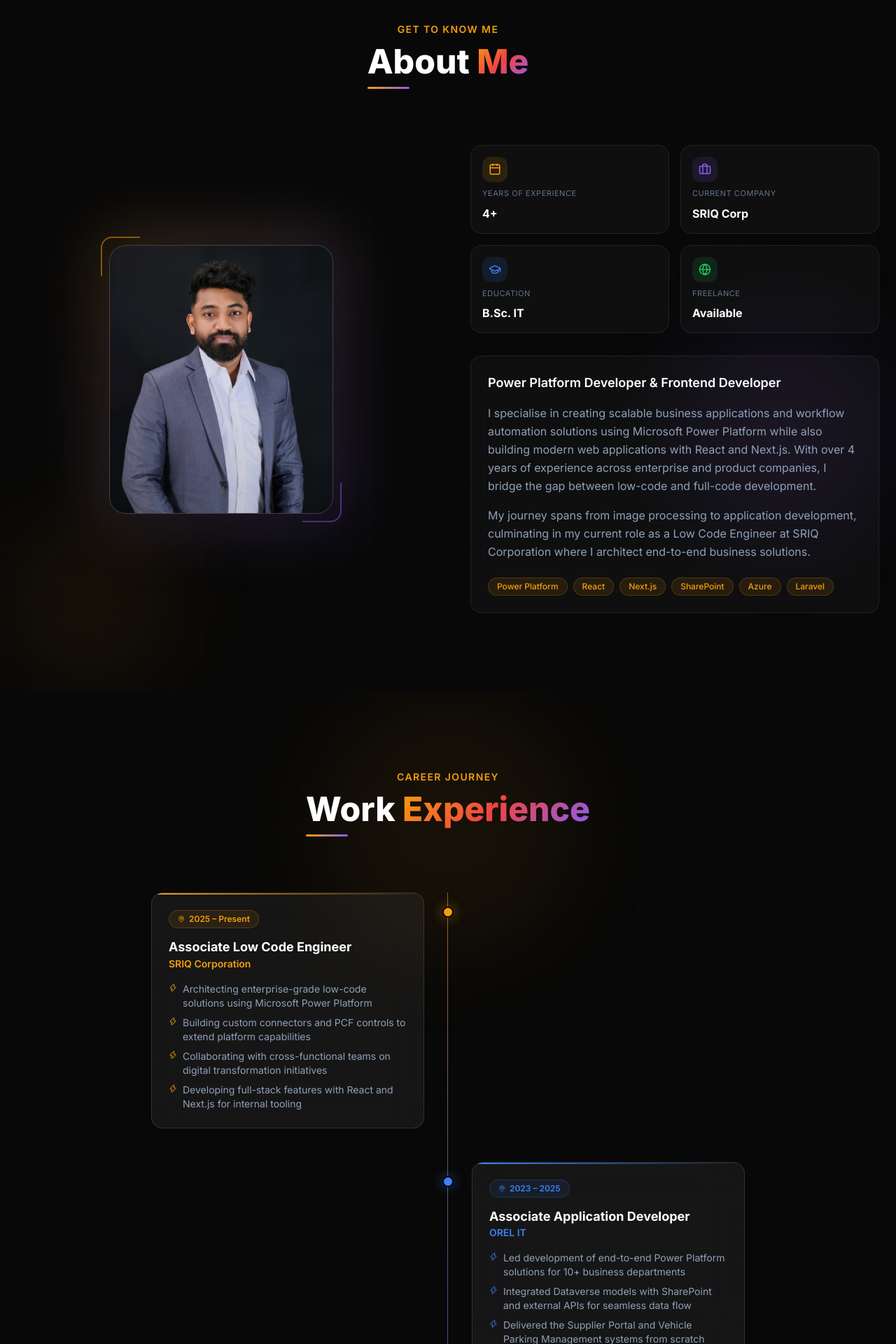
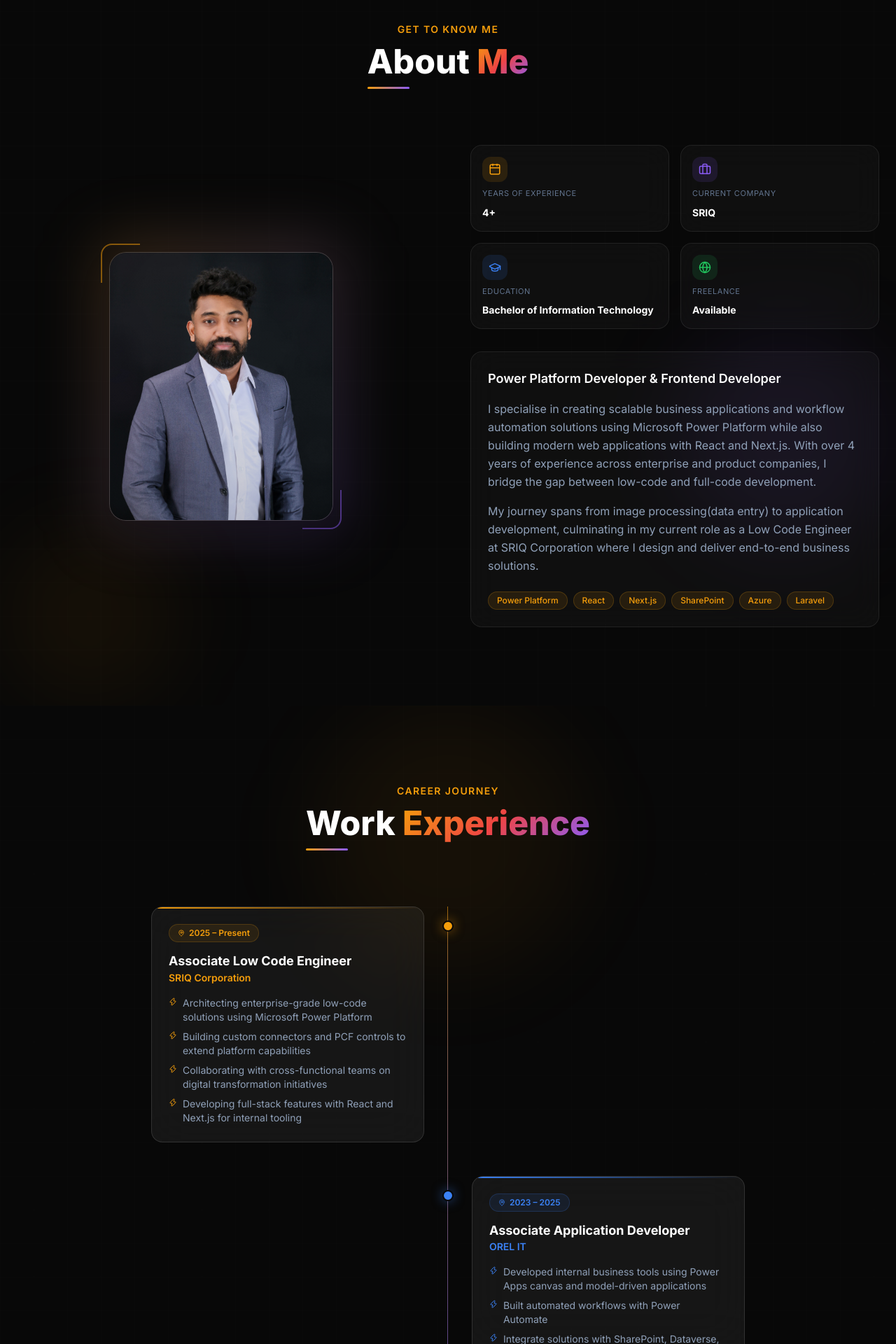
Before and after one commit to EshSang/my-portfolio, a Next.js app: page / in a window 1280 px wide. Shown: the part 880-2800 px from the top of the page at 70% size. Built offline with nearby package versions, Linux system fonts and the light colour scheme.

Commit message:
Update About, Experience, Footer, and Hero components with improved content and styling

```diff
--- a/components/About.tsx
+++ b/components/About.tsx
@@ -4,8 +4,8 @@ import { Briefcase, GraduationCap, Calendar, Globe } from "lucide-react";
 
 const stats = [
   { icon: Calendar,     label: "Years of Experience", value: "4+",           color: "#F59E0B" },
-  { icon: Briefcase,    label: "Current Company",      value: "SRIQ Corp",    color: "#8B5CF6" },
-  { icon: GraduationCap,label: "Education",            value: "B.Sc. IT",     color: "#3B82F6" },
+  { icon: Briefcase,    label: "Current Company",      value: "SRIQ",    color: "#8B5CF6" },
+  { icon: GraduationCap,label: "Education",            value: "Bachelor of Information Technology",     color: "#3B82F6" },
   { icon: Globe,        label: "Freelance",            value: "Available",    color: "#22C55E" },
 ];
 
@@ -92,7 +92,7 @@ export default function About() {
                     <s.icon size={18} style={{ color: s.color }} />
                   </div>
                   <p className="text-[11px] text-slate-500 uppercase tracking-wider">{s.label}</p>
-                  <p className="text-white font-bold text-base">{s.value}</p>
+                  <p className="text-white font-bold text-base text-[14px]">{s.value}</p>
                 </motion.div>
               ))}
             </div>
@@ -109,9 +109,8 @@ export default function About() {
                 companies, I bridge the gap between low-code and full-code development.
               </p>
               <p className="text-slate-400 leading-relaxed text-sm sm:text-base">
-                My journey spans from image processing to application development, culminating in
-                my current role as a Low Code Engineer at SRIQ Corporation where I architect
-                end-to-end business solutions.
+                My journey spans from image processing(data entry) to application development, culminating in
+                my current role as a Low Code Engineer at SRIQ Corporation where I design and deliver end-to-end business solutions.
               </p>
 
               {/* Tags */}
--- a/components/Experience.tsx
+++ b/components/Experience.tsx
@@ -22,9 +22,11 @@ const timeline = [
     period: "2023 – 2025",
     color:  "#3B82F6",
     achievements: [
-      "Led development of end-to-end Power Platform solutions for 10+ business departments",
-      "Integrated Dataverse models with SharePoint and external APIs for seamless data flow",
-      "Delivered the Supplier Portal and Vehicle Parking Management systems from scratch",
+      "Developed internal business tools using Power Apps canvas and model-driven applications",
+      "Built automated workflows with Power Automate",
+      "Integrate solutions with SharePoint, Dataverse, SQL, Dynamics 365, and APIs",
+      "Gather business requirements and convert them into technical solutions.",
+      "Provide support, enhancements, and maintenance for Power Platform solutions.",
       "Mentored junior developers on Power Platform best practices",
     ],
   },
@@ -35,8 +37,9 @@ const timeline = [
     color: "#8B5CF6",
     achievements: [
       "Developed internal business tools using Power Apps canvas and model-driven applications",
-      "Built automated workflows with Power Automate for HR and operations teams",
-      "Assisted senior developers in SharePoint customisation and integration projects",
+      "Built automated workflows with Power Automate",
+      "Integrate solutions with SharePoint, Dataverse, SQL, Dynamics 365, and APIs",
+      "Provide support, enhancements, and maintenance for Power Platform solutions."
     ],
   },
   {
@@ -45,9 +48,9 @@ const timeline = [
     period: "2019 – 2021",
     color:  "#22C55E",
     achievements: [
-      "Processed and quality-checked large volumes of product images for e-commerce platforms",
-      "Collaborated with design teams to ensure brand consistency across digital assets",
-      "Improved workflow efficiency by implementing batch-processing techniques",
+      "Accurately annotate and label image and video data according to predefined guidelines and project requirements.",
+      "Review and validate annotated data to ensure consistency, quality, and accuracy.",
+
     ],
   },
 
--- a/components/Footer.tsx
+++ b/components/Footer.tsx
@@ -14,9 +14,9 @@ export default function Footer() {
       <div className="max-w-7xl mx-auto px-6 py-8 flex flex-col sm:flex-row items-center justify-between gap-6">
         {/* Logo + copyright */}
         <div className="flex items-center gap-3">
-          <div className="w-8 h-8 rounded-lg bg-gradient-to-br from-[#F59E0B] to-[#8B5CF6] flex items-center justify-center font-bold text-white text-xs">
+          {/* <div className="w-8 h-8 rounded-lg bg-gradient-to-br from-[#F59E0B] to-[#8B5CF6] flex items-center justify-center font-bold text-white text-xs">
             ES
-          </div>
+          </div> */}
           <p className="text-slate-500 text-sm">
             <span className="text-white font-semibold">Eshana Sangeeth</span>
             {" "}© {new Date().getFullYear()}. All rights reserved.
--- a/components/Hero.tsx
+++ b/components/Hero.tsx
@@ -155,13 +155,13 @@ export default function Hero() {
             {/* Profile card */}
             <motion.div
               whileHover={{ scale: 1.02 }}
-              className="absolute glass-strong rounded-3xl overflow-hidden border border-white/10 shadow-2xl"
-              style={{ inset: "40px 30px" }}
+              className="absolute glass-strong rounded-full overflow-hidden border border-white/10 shadow-2xl"
+              style={{ inset: "40px -10px" }}
             >
               <img
                 src="/profile.jpg"
                 alt="Eshana Sangeeth"
-                className="w-full h-full object-cover object-top"
+                className="w-full h-full  object-cover object-top"
               />
             </motion.div>
 
```
